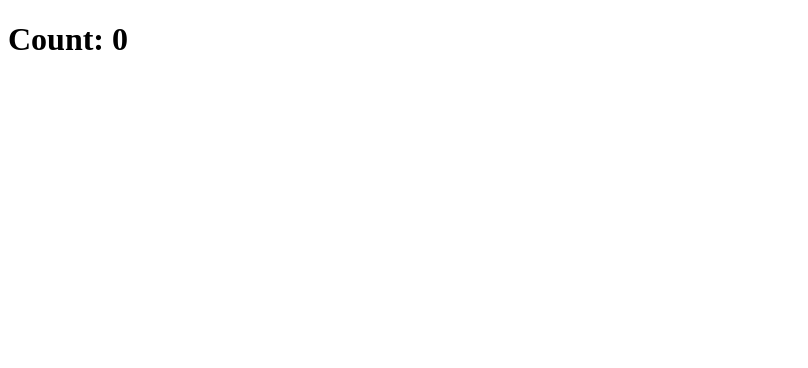
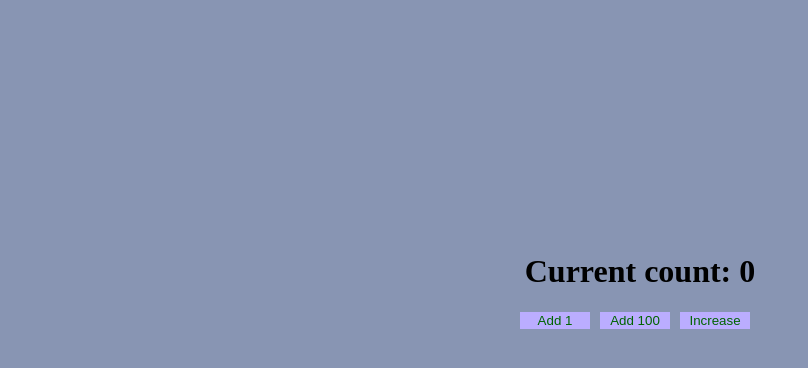
Before and after one commit to mate-academy/react_counter, a React (Create React App) app: page / in a window 1280 px wide. Shown: the top 368 px of the page, without its empty margins (0-808 px from the left). Built offline with nearby package versions, Linux system fonts and the light colour scheme; the HTML template or start-up script is replaced by a standard one.

Commit message:
solutiion

```diff
--- a/src/App.js
+++ b/src/App.js
@@ -2,15 +2,53 @@ import React from 'react';
 import './App.scss';
 
 class App extends React.Component {
-  addOne = () => {};
+  state ={
+    count: 0,
+  };
 
-  add100 = () => {};
+  addOne = () => {
+    this.setState(prevState => (
+      { count: prevState.count + 1 }
+    ));
+  };
 
-  increase = () => {};
+  add100 = () => {
+    this.setState(prevState => (
+      { count: prevState.count + 100 }
+    ));
+  };
+
+  increase = () => {
+    if (this.state.count % 5 === 0) {
+      this.add100();
+    }
+
+    this.addOne();
+  };
 
   render() {
     return (
-      <h1>Count: 0</h1>
+      <div className="App">
+        <h1>
+          Current count:
+          {' '}
+          {this.state.count}
+        </h1>
+        <div className="buttons">
+          <button className="App__button" type="button" onClick={this.addOne}>
+            Add 1
+          </button>
+
+          <button className="App__button" type="button" onClick={this.add100}>
+            Add 100
+          </button>
+
+          <button className="App__button" type="button" onClick={this.increase}>
+            Increase
+          </button>
+        </div>
+
+      </div>
     );
   }
 }
--- a/src/App.scss
+++ b/src/App.scss
@@ -1 +1,17 @@
-// styles go here
+body {
+  background-color: rgb(136, 149, 179);
+}
+
+.App {
+  text-align: center;
+  margin-top: 20%;
+
+  &__button {
+    width: 70px;
+    margin-right: 10px;
+    border: 0;
+    color: darkgreen;
+    background-color: rgb(187, 173, 255);
+    cursor: pointer;
+  }
+}
```
Also changed, not shown: 1 other file (tests, documents, lock files or other folders).
